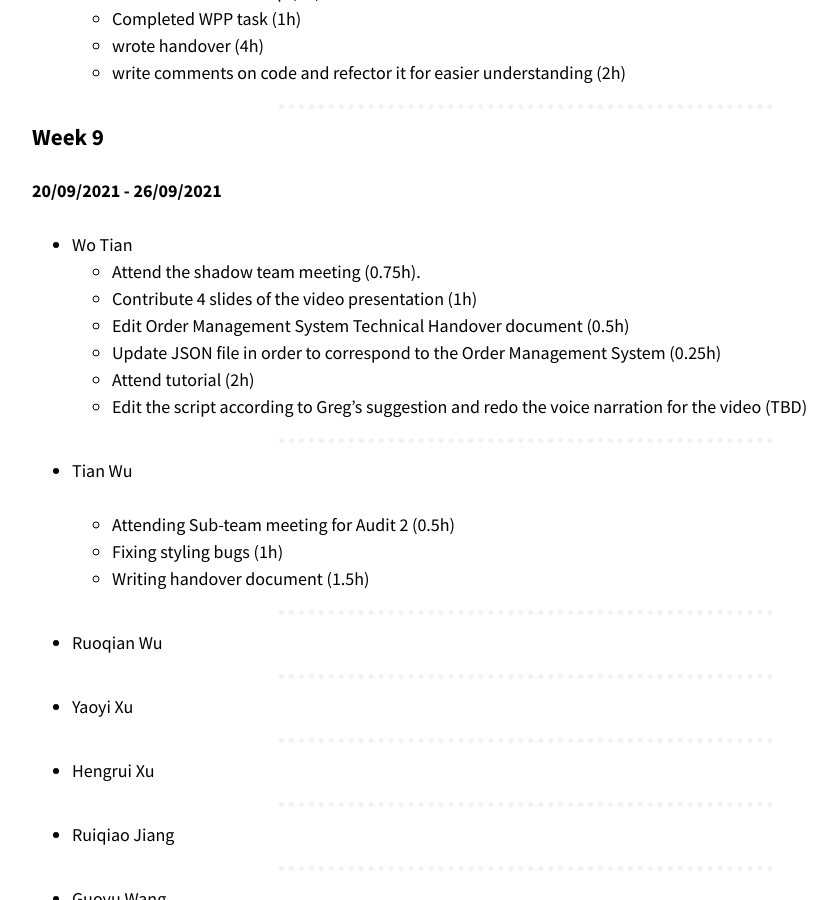
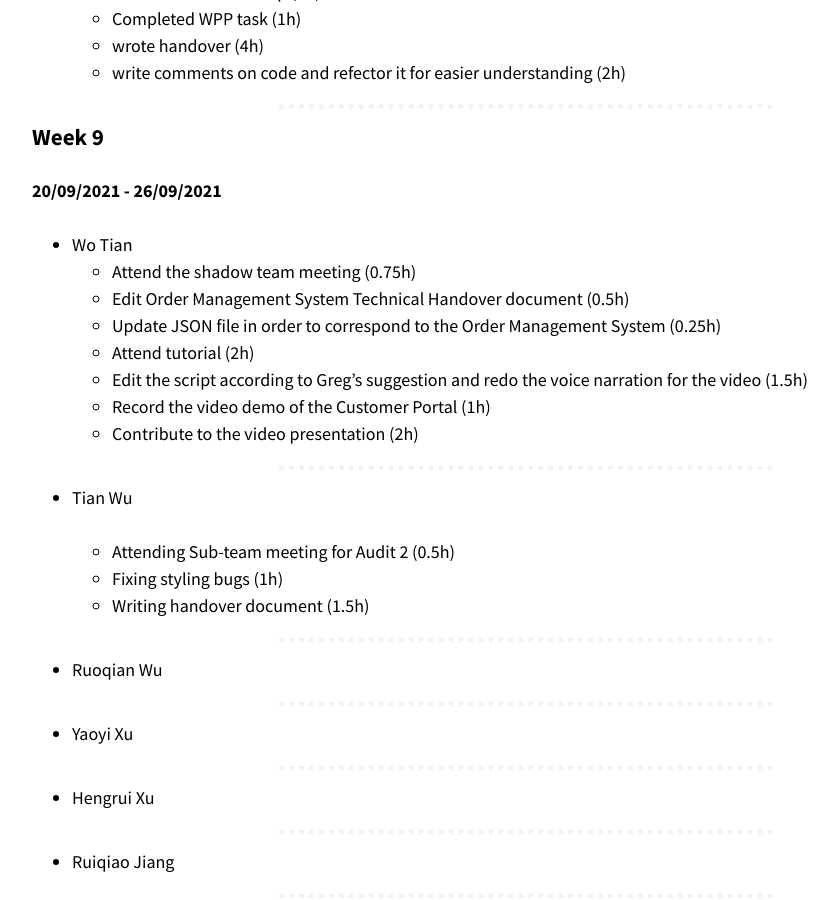
Before and after one commit to optofab/optofab.github.io, a Jekyll site: the page built from work_records.md, in a window 1280 px wide and 900 px high, scrolled down 16778 px. Shown: the whole window, without its empty margins (114-952 px from the left). Built offline with Jekyll 4.4.1, drawn with Linux system fonts in a browser that asks for light colours; nearby versions of some CDN libraries; emoji names are drawn with the system emoji font.

Commit message:
Update work_records.md

```diff
--- a/work_records.md
+++ b/work_records.md
@@ -700,12 +700,13 @@ _[Don't forget to add hours for each of the work you've done. This line will be
 **20/09/2021 - 26/09/2021**
 
 - Wo Tian
-  - Attend the shadow team meeting (0.75h).
-  - Contribute 4 slides of the video presentation (1h)
+  - Attend the shadow team meeting (0.75h)
   - Edit Order Management System Technical Handover document (0.5h)
   - Update JSON file in order to correspond to the Order Management System (0.25h)
   - Attend tutorial (2h)
-  - Edit the script according to Greg's suggestion and redo the voice narration for the video (TBD)
+  - Edit the script according to Greg's suggestion and redo the voice narration for the video (1.5h)
+  - Record the video demo of the Customer Portal (1h)
+  - Contribute to the video presentation (2h)
 
 
 <hr class="hr-dotted">
```
